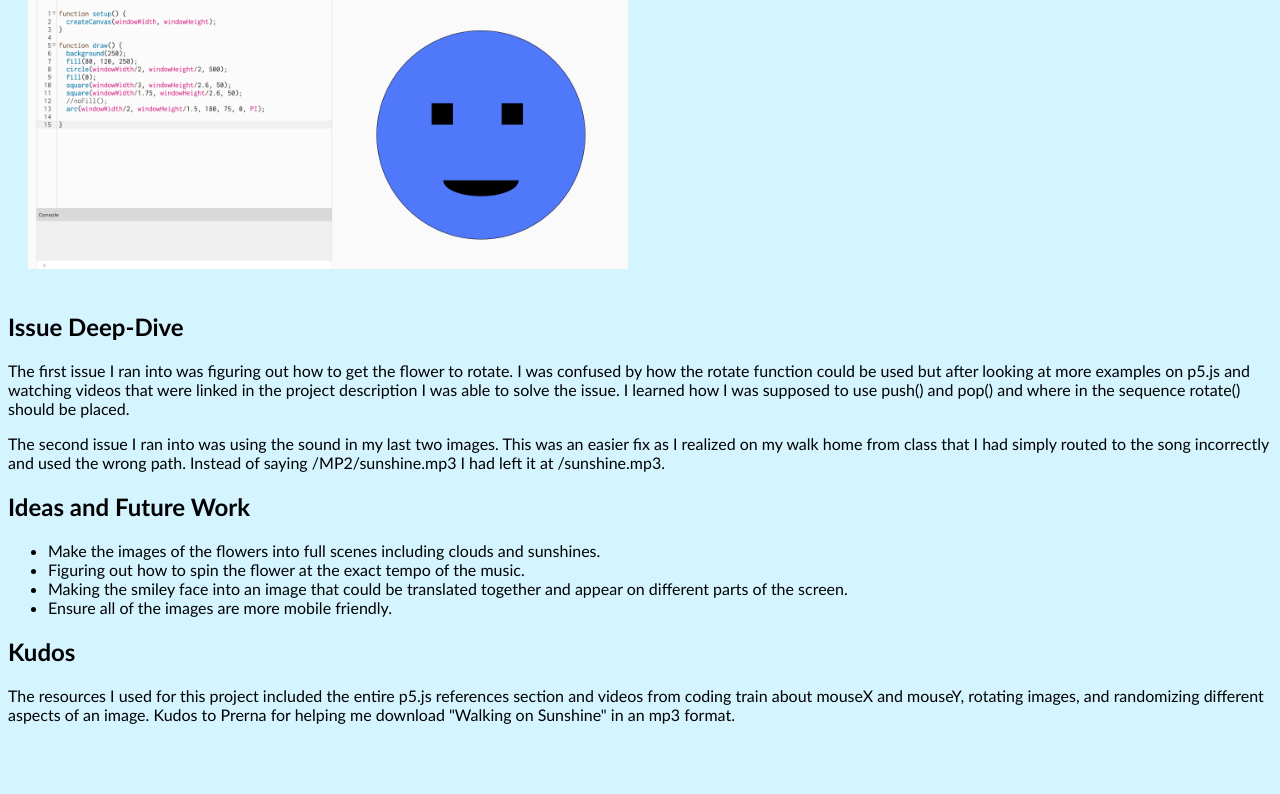
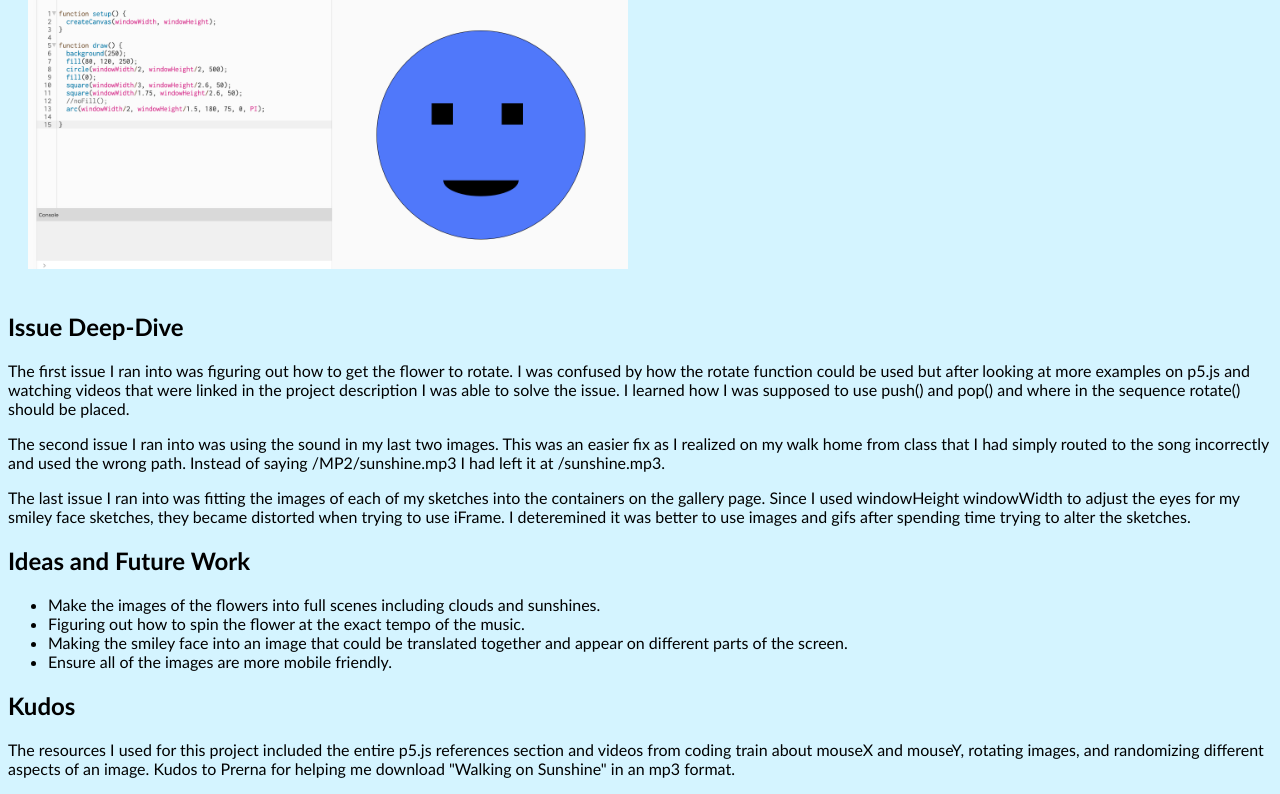
Before and after one commit to ebeberness/ebeberness.github.io, a plain HTML site: page MP2/MP2.html in a window 1280 px wide. Shown: the part 1596-2390 px from the top of the page. Before the commit the page ends 2336 px from the top, so only its background shows below. Drawn offline with Linux system fonts and the light colour scheme.

Commit message:
added an issue deep dive

```diff
--- a/MP2/MP2.html
+++ b/MP2/MP2.html
@@ -87,6 +87,10 @@
           my walk home from class that I had simply routed to the song incorrectly and used the wrong path. Instead of
           saying /MP2/sunshine.mp3 I had left it at /sunshine.mp3.
           </p>
+          <p> The last issue I ran into was fitting the images of each of my sketches into the containers on the gallery page.
+            Since I used windowHeight windowWidth to adjust the eyes for my smiley face sketches, they became distorted when trying
+            to use iFrame. I deteremined it was better to use images and gifs after spending time trying to alter the sketches.
+          </p>
         </div>
 
         <h2>Ideas and Future Work</h2>
```
